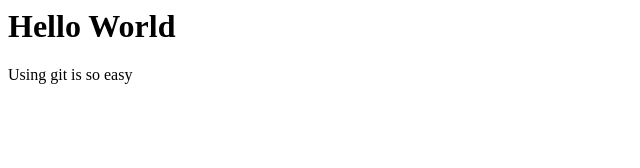
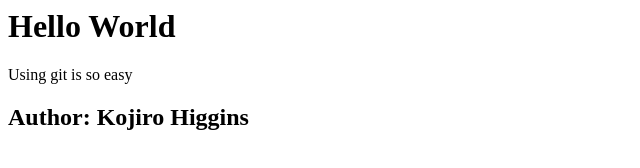
Before and after one commit to SKojiroHiggins/GitGitHubMasterclass, a plain HTML site: page index.html in a window 1280 px wide. Shown: the whole page, without its empty margins (0-640 px from the left). Drawn offline with Linux system fonts and the light colour scheme.

Commit message:
Add author
I have added a header to the index.html file
that now contains my name as the author of the file.

```diff
--- a/index.html
+++ b/index.html
@@ -3,3 +3,5 @@
 <div>
     <p>Using git is so easy</p>
 </div>
+
+<h2>Author: Kojiro Higgins</h2>
```
